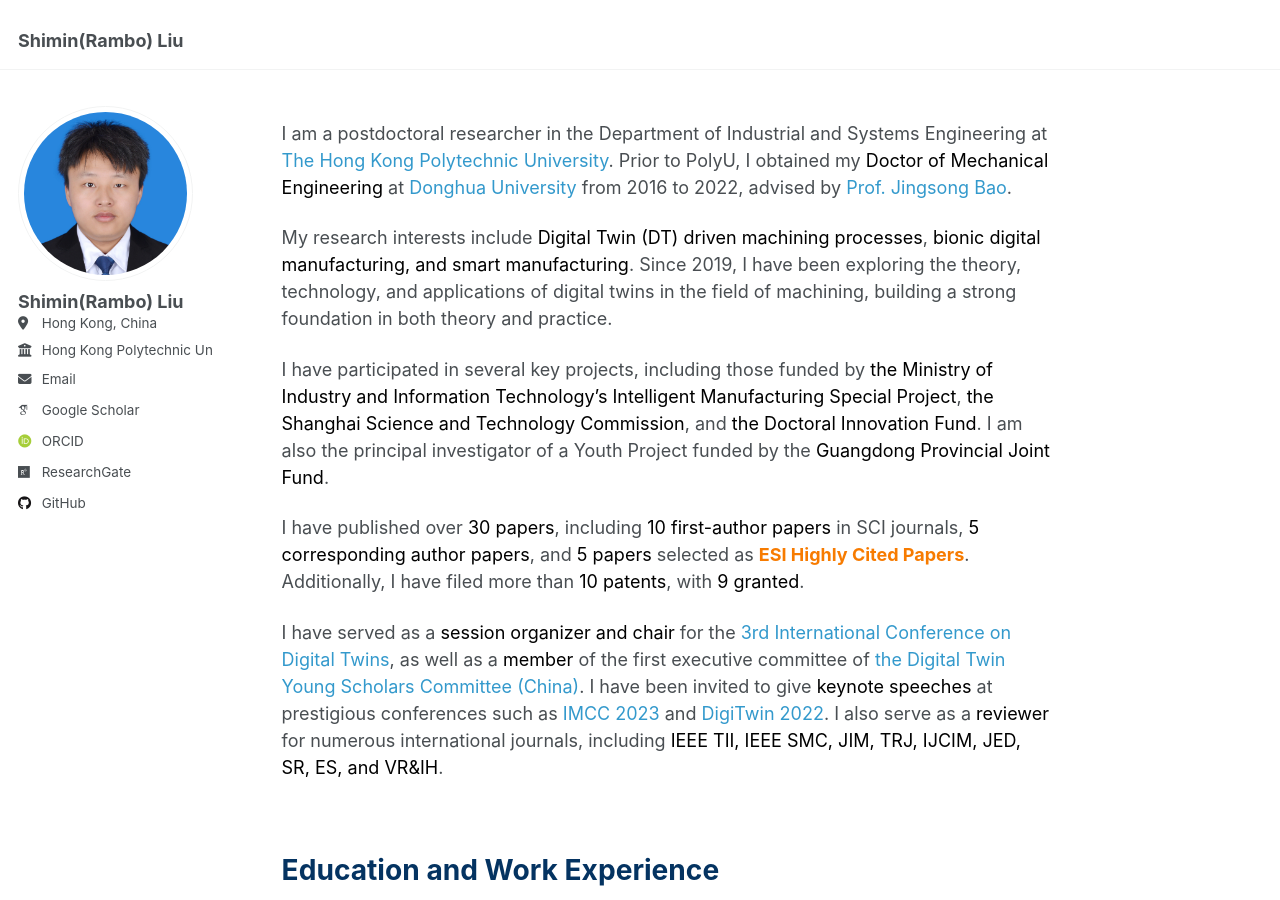
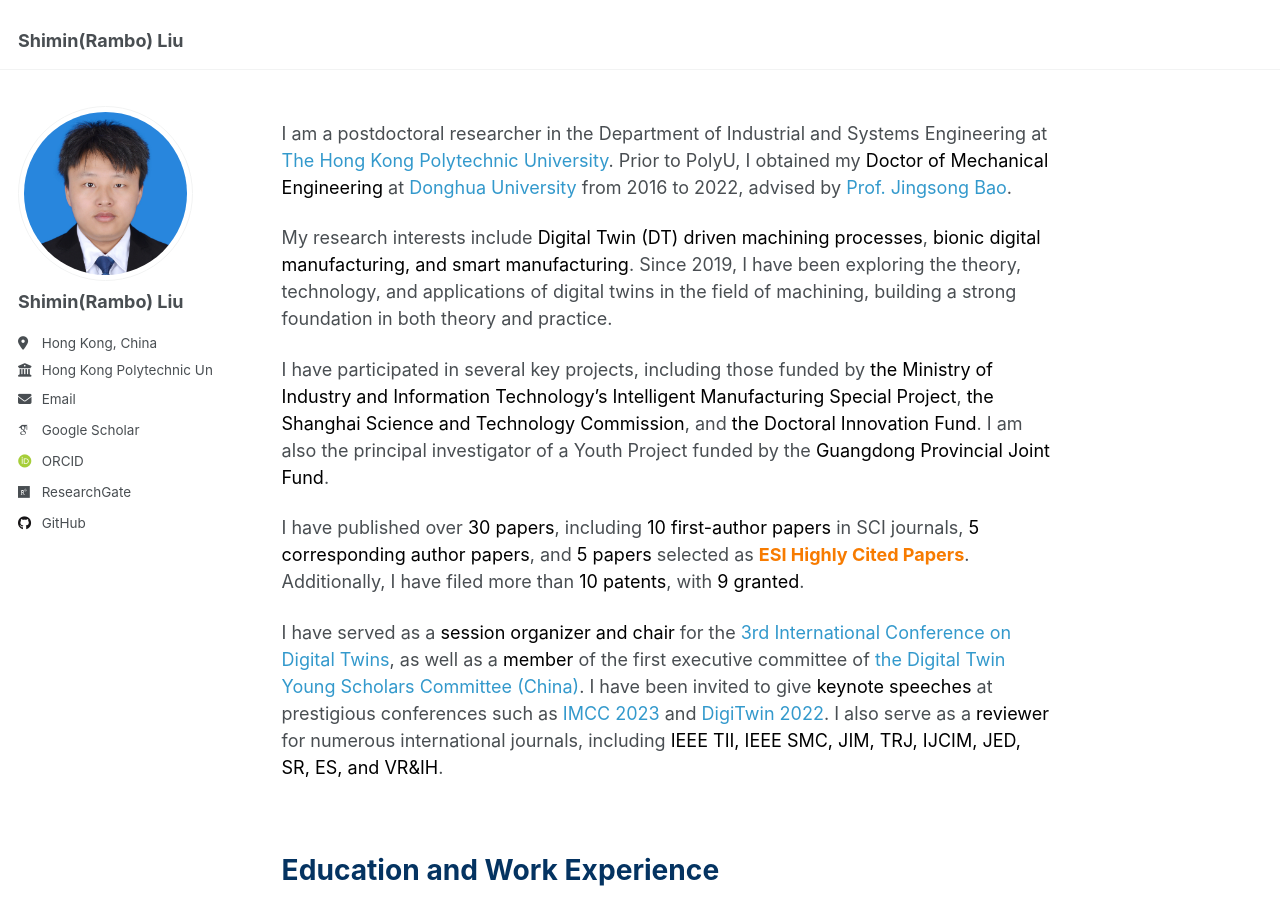
Before and after one commit to Rambo-Shimin/Rambo-Shimin.github.io, a Jekyll site: the page built from _pages/about.md, in a window 1280 px wide and 900 px high. Built offline with Jekyll 4.4.1, drawn with Linux system fonts in a browser that asks for light colours; some web fonts are replaced.

```diff
--- a/_config.yml
+++ b/_config.yml
@@ -25,7 +25,7 @@ author:
   avatar           : "shimin.png"
   name             : "Shimin(Rambo) Liu"
   pronouns         : # example: "she/her"
-  bio              : #
+  bio              : " "
   location         : "Hong Kong, China"
   employer         : "Hong Kong Polytechnic University"
   uri              : # URL
```
